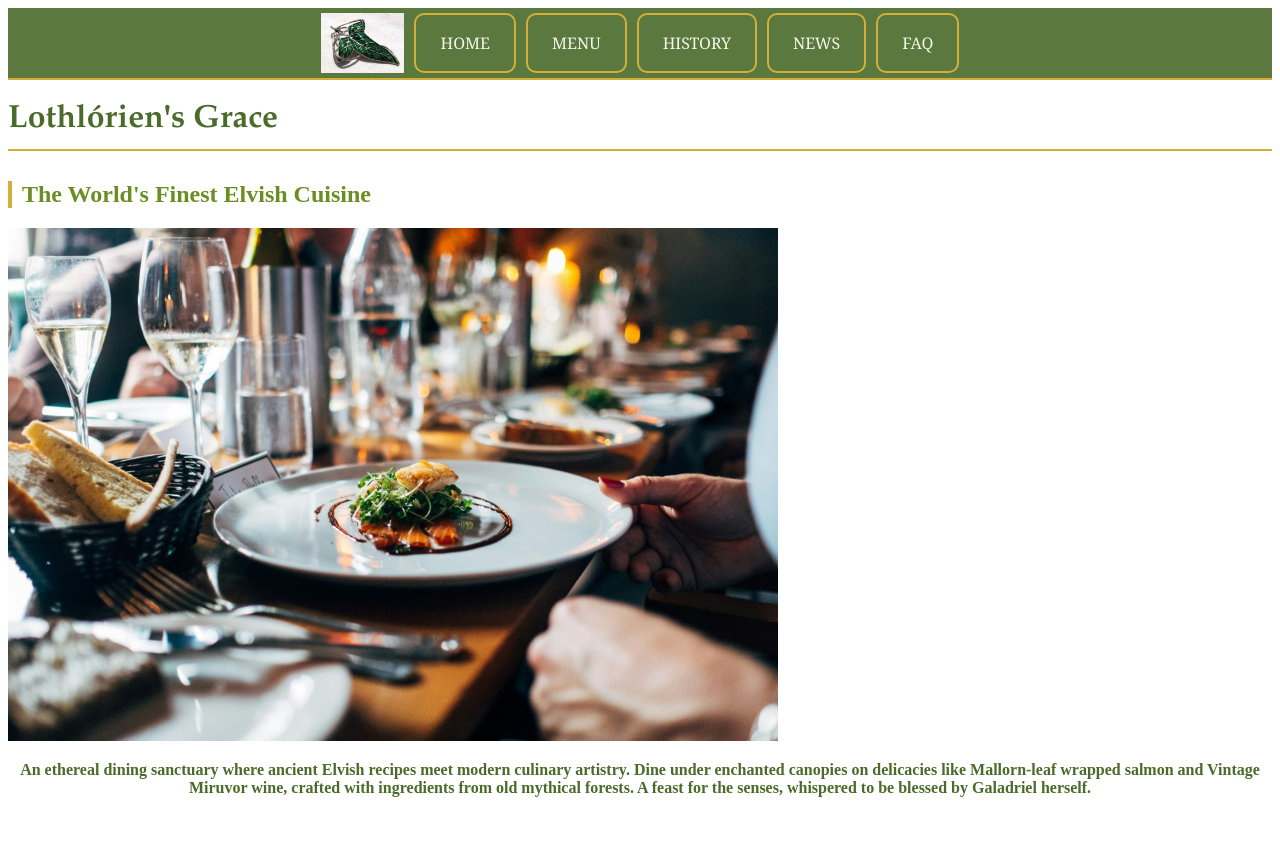
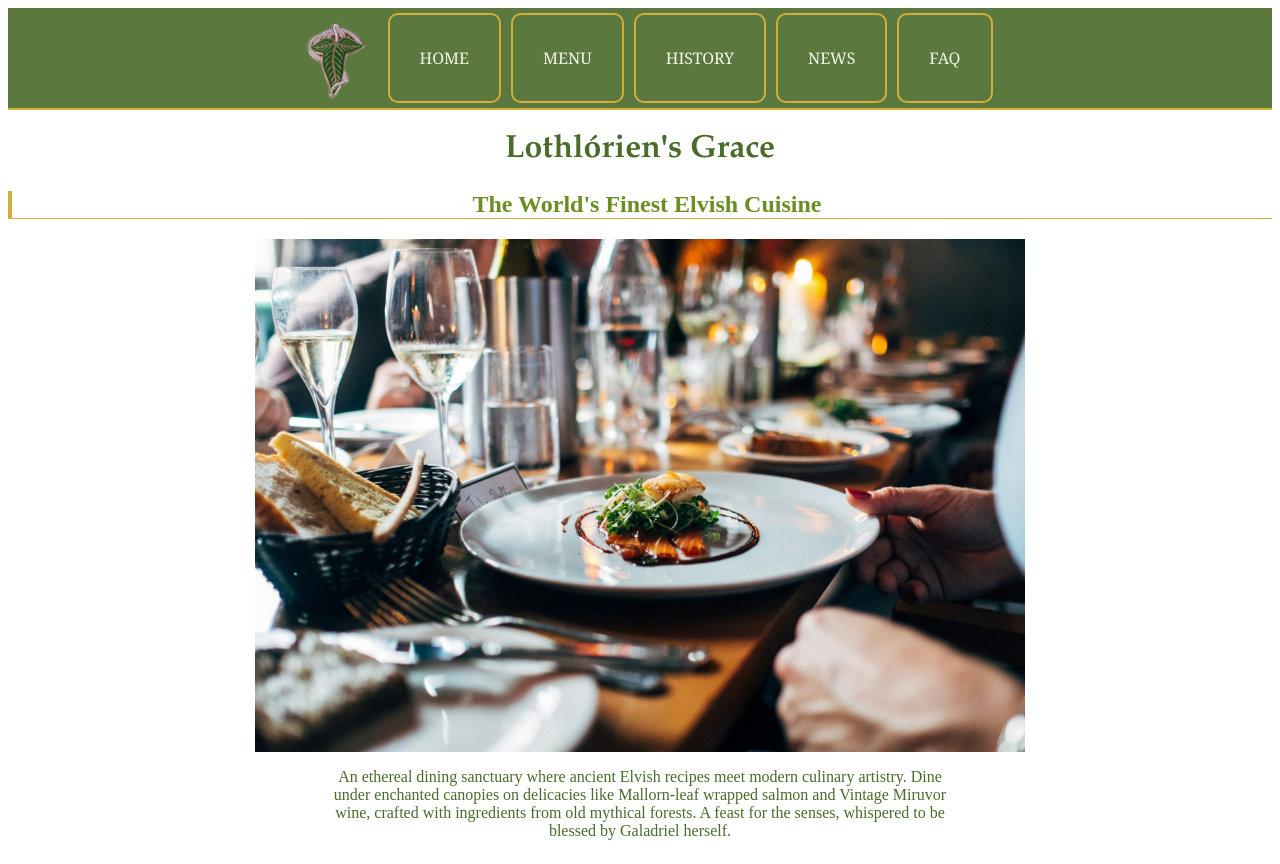
Before and after one commit to Trithereon/project-restaurant-page, a website built with webpack: page src/template.html in a window 1280 px wide. Before the commit the page ends 813 px from the top, so only its background shows below. Built offline with nearby package versions, Linux system fonts and the light colour scheme.

Commit message:
Update styles

```diff
--- a/src/home.js
+++ b/src/home.js
@@ -15,15 +15,20 @@ export default function generateHome() {
     subtitle.textContent = "The World's Finest Elvish Cuisine";
     document.getElementById('content').appendChild(subtitle);
 
+    const contentContainer = document.createElement('div');
+    contentContainer.setAttribute('id', 'home-content-container');
+    document.getElementById('content').appendChild(contentContainer);
+
     const img = document.createElement('img');
     img.setAttribute('src', image);
-    img.setAttribute('alt', 'Picture of fancy restaurant meal');
+    img.setAttribute('alt', 'Picture of fancy Elvish restaurant meal');
     img.setAttribute('class', 'hero');
     img.setAttribute('width', '770');
     img.setAttribute('height', '513');
-    document.getElementById('content').appendChild(img);
+    document.getElementById('home-content-container').appendChild(img);
 
     const description = document.createElement('p');
+    description.setAttribute('class', 'hero');
     description.textContent = "An ethereal dining sanctuary where ancient Elvish recipes meet modern culinary artistry. Dine under enchanted canopies on delicacies like Mallorn-leaf wrapped salmon and Vintage Miruvor wine, crafted with ingredients from old mythical forests. A feast for the senses, whispered to be blessed by Galadriel herself.";
-    document.getElementById('content').appendChild(description);
+    document.getElementById('home-content-container').appendChild(description);
 };
--- a/src/styles.css
+++ b/src/styles.css
@@ -1,20 +1,26 @@
 h1 {
-    text-align: left;
+    text-align: center;
     color: #4a6b2a;
     font-family: 'Palatino', serif;
-    border-bottom: 2px solid #d4af37;
-    padding-bottom: 10px;
 }
 h2 {
+    text-align: center;
     color: #6b8e23;
     border-left: 4px solid #d4af37;
+    border-bottom: 1px solid #d4af37;
     padding-left: 10px;
-    margin-top: 30px;
 }
-p {
+p.hero {
     text-align: center;
     color: #4a6b2a;
-    font-weight: 800;
+    font-weight: 500;
+    width: 50%;
+}
+div#home-content-container {
+    display: flex;
+    flex-direction: column;
+    align-items: center;
+
 }
 .menu-item {
     margin: 20px 0;
@@ -35,9 +41,6 @@ p {
     color: #000000;
     font-weight: bold;
 }
-img.hero {
-    align-self: center;
-}
 
 /* Navbar container */
 nav {
@@ -51,7 +54,7 @@ nav {
 
 /* Nav buttons */
 .nav-button {
-  padding: 12px 24px;
+  padding: 12px 30px;
   font-family: 'Georgia', serif;
   font-size: 1rem;
   color: #f5f5e9; /* Cream text */
--- a/src/template.html
+++ b/src/template.html
@@ -8,7 +8,7 @@
 <body>
     <header>
         <nav>
-            <img class="logo" src="./img/logo.jpg" height=60px>
+            <img class="logo" src="./img/logo.png" height=90px>
             <button class="nav-button" data-function="home">Home</button>
             <button class="nav-button" data-function="menu">Menu</button>
             <button class="nav-button" data-function="history">History</button>
```
Also changed, not shown: src/img/logo.jpg (deleted), src/img/logo.png (added).
